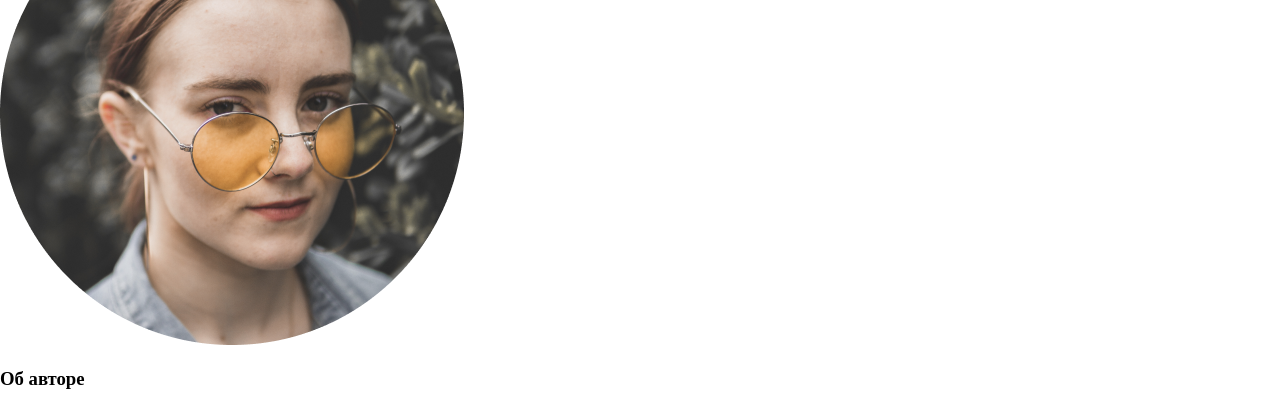
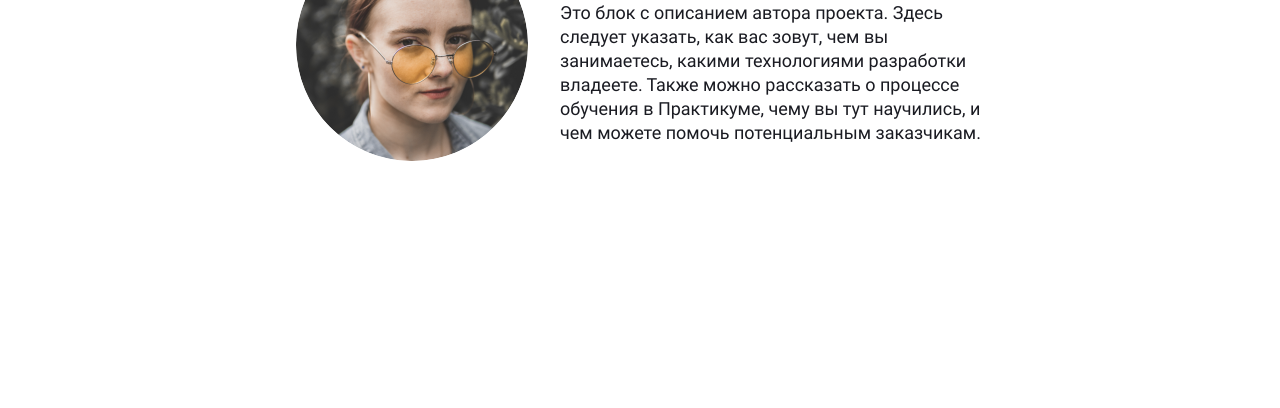
Before and after one commit to Fedor531/diploma-search-news-y.p, a website built with webpack: page src/index.html in a window 1280 px wide. Shown: the part 575-983 px from the top of the page. After the commit the page ends 800 px from the top, so only its background shows below. Built offline with nearby package versions, Linux system fonts and the light colour scheme.

Commit message:
add block about student

```diff
--- /dev/null
+++ b/src/blocks/about/__description/about__description.css
@@ -0,0 +1,11 @@
+.about__description {
+  margin-top: 24px;
+  max-width: 288px;
+}
+
+@media all and (min-width: 768px) {
+  .about__description {
+    max-width: none;
+    margin-top: 0;
+  }
+}
--- /dev/null
+++ b/src/blocks/about/__image/about__image.css
@@ -0,0 +1,21 @@
+.about__image {
+  border-radius: 50%;
+  width: 272px;
+  height: 272px;
+}
+
+@media all and (min-width: 768px) {
+  .about__image {
+    width: 232px;
+    height: 232px;
+    margin-right: 32px;
+  }
+}
+
+@media all and (min-width: 1439px) {
+  .about__image {
+    width: 464px;
+    height: 464px;
+    margin-right: 56px;
+  }
+}
--- /dev/null
+++ b/src/blocks/about/about.css
@@ -0,0 +1,25 @@
+@import url(./__image/about__image.css);
+@import url(./__description/about__description.css);
+
+.about {
+  display: flex;
+  flex-direction: column;
+  align-items: center;
+  padding: 32px 0;
+}
+
+@media all and (min-width: 768px) {
+  .about {
+    flex-direction: row;
+    max-width: 688px;
+    margin: 0 auto ;
+    padding: 48px 0;
+  }
+}
+
+@media all and (min-width: 1439px) {
+  .about {
+    max-width: 1120px;
+    padding: 80px 0;
+  }
+}
--- /dev/null
+++ b/src/blocks/content-subtitle/content-subtitle.css
@@ -0,0 +1,15 @@
+.content-subtitle {
+  font-family: 'Roboto';
+  font-style: normal;
+  font-weight: normal;
+  font-size: 18px;
+  line-height: 24px;
+  color: #1A1B22;
+  margin: 16px 0 0 0;
+}
+
+@media all and (min-width: 1439px) {
+  .content-subtitle {
+    margin: 24px 0 0 0;
+  }
+}
--- /dev/null
+++ b/src/blocks/content-title/content-title.css
@@ -0,0 +1,16 @@
+.content-title {
+  font-family: 'Roboto Slab';
+  font-style: normal;
+  font-weight: 400;
+  font-size: 30px;
+  line-height: 40px;
+  color: #1A1B22;
+  margin: 0;
+}
+
+@media all and (min-width: 1439px) {
+  .content-title {
+    font-size: 40px;
+    line-height: 46px;
+  }
+}
--- a/src/index.html
+++ b/src/index.html
@@ -38,11 +38,13 @@
   <section class="about">
     <img  class="about__image" src="/src/images/student.png" alt="Фото студента">
     <div class="about__description">
-      <h3>
+      <h3 class="content-title">
         Об авторе
       </h3>
-      <p>
-
+      <p class="content-subtitle">
+        Это блок с описанием автора проекта.
+        Здесь следует указать, как вас зовут, чем вы занимаетесь, какими технологиями разработки владеете.
+        Также можно рассказать о процессе обучения в Практикуме, чему вы тут научились, и чем можете помочь потенциальным заказчикам.
       </p>
     </div>
   </section>
--- a/src/pages/index.css
+++ b/src/pages/index.css
@@ -2,6 +2,9 @@
 @import url(../vendor/fonts.css);
 @import url(../blocks/header/header.css);
 @import url(../blocks/search-news/search-news.css);
+@import url(../blocks/about/about.css);
+@import url(../blocks/content-title/content-title.css);
+@import url(../blocks/content-subtitle/content-subtitle.css);
 
 *, *::before, *::after {
   box-sizing: border-box;
```
